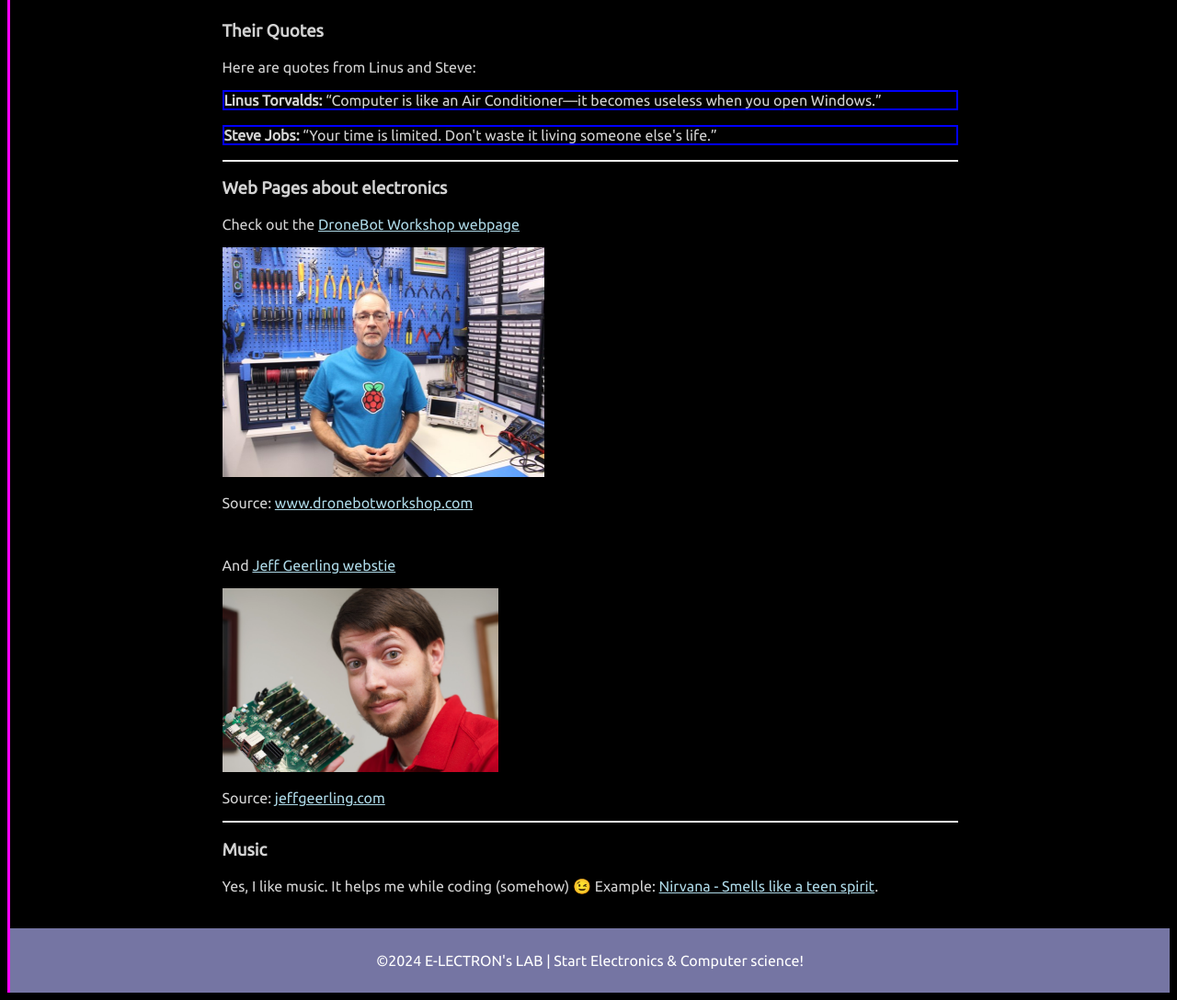
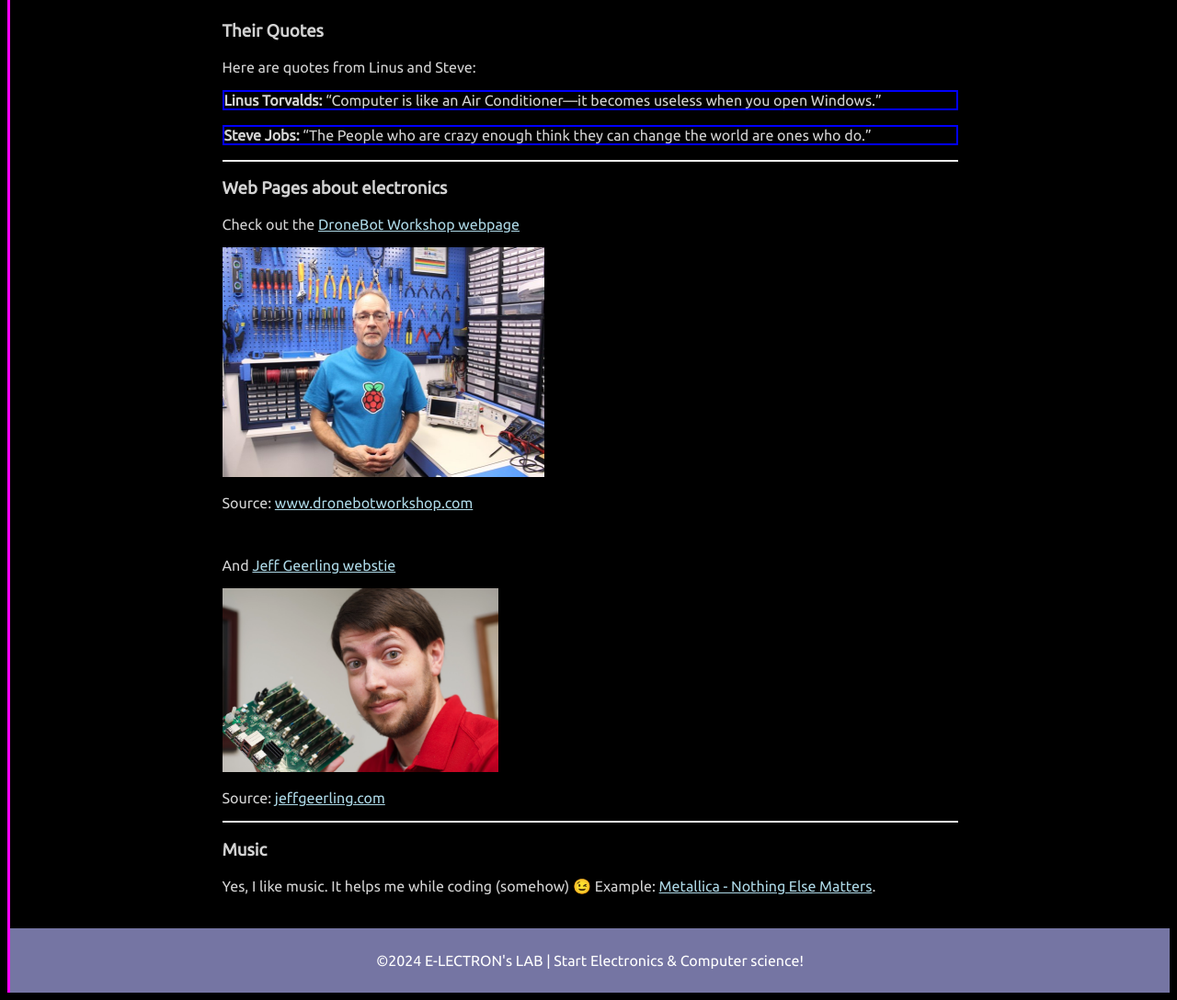
Before and after one commit to Micha1207/micha1207.github.io, a plain HTML site: page index.html in a window 1280 px wide. Shown: the part 2880-3968 px from the top of the page at 92% size. Drawn offline with Linux system fonts and the light colour scheme.

Commit message:
Update index.html

```diff
--- a/index.html
+++ b/index.html
@@ -101,12 +101,10 @@
       <p>Source: <a href="https://upload.wikimedia.org/wikipedia/commons/thumb/f/f5/Steve_Jobs_Headshot_2010-CROP2.jpg/435px-Steve_Jobs_Headshot_2010-CROP2.jpg">upload.wikimedia.org</a></p>
       <br>
 
-
-
       <h3>Their Quotes</h3>
       <p>Here are quotes from Linus and Steve:</p>
       <p style="border: 2px solid blue"><b>Linus Torvalds:</b> <q>Computer is like an Air Conditioner—it becomes useless when you open Windows.</q></p>
-      <p style="border: 2px solid blue"><b>Steve Jobs:</b> <q>Your time is limited. Don't waste it living someone else's life.</q></p>
+      <p style="border: 2px solid blue"><b>Steve Jobs:</b> <q>The People who are crazy enough think they can change the world are ones who do.</q></p>
       <hr>
 
       <h3>Web Pages about electronics</h3>
@@ -121,7 +119,7 @@
 
       <h3>Music</h3>
       <p>Yes, I like music. It helps me while coding (somehow) 😉
-         Example: <a href="https://music.youtube.com/watch?v=hTWKbfoikeg&si=pmbuZohDHXltcu3c">Nirvana - Smells like a teen spirit</a>.
+         Example: <a href="https://music.youtube.com/watch?v=pTYIf2pkxzQ&si=vU7Eier2uLVEr-sU">Metallica - Nothing Else Matters</a>.
       </p>
     </div>
   </body>
```
